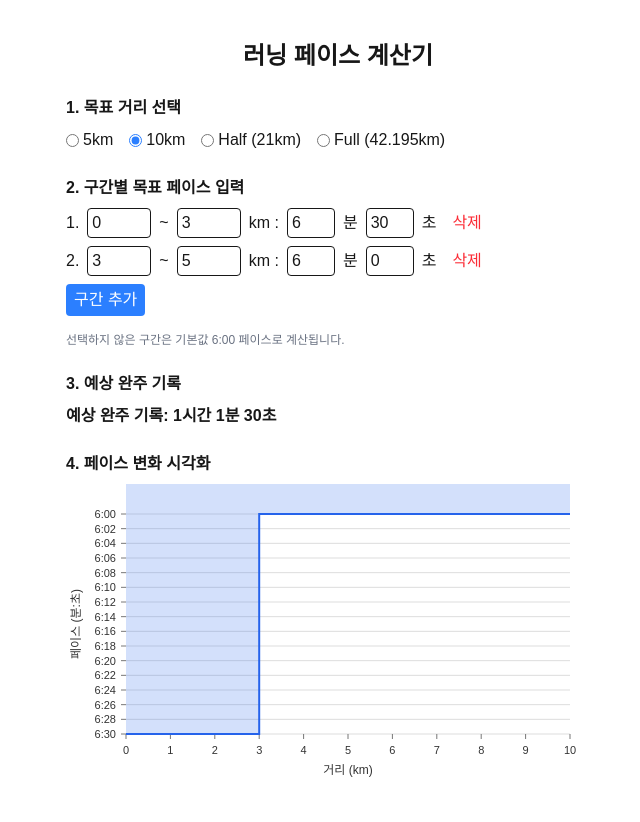
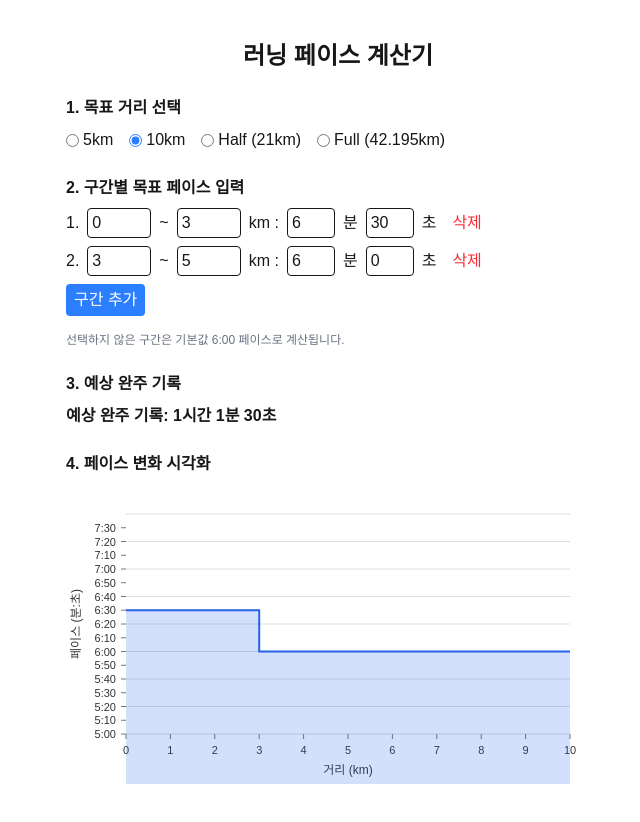
Before and after one commit to nomelancholy/running-pace-calculator, a Next.js app: page / in a window 1280 px wide. Shown: the whole page, without its empty margins (302-942 px from the left). Built offline with nearby package versions, Linux system fonts and the light colour scheme.

Commit message:
03.
nivo 차트의 y축은 아래가 낮은 페이스 위쪽이 높은 페이스가 오도록 바꿔줘

그리고 선택한 최소 페이스가 5분 30초고 최대 페이스가 6분 30초면
Y축은 4분 30초부터 7분 30초까지 10초단위로 보여지게 +- 1분 적용해서 보여줘

```diff
--- a/src/components/PaceChart.tsx
+++ b/src/components/PaceChart.tsx
@@ -10,6 +10,25 @@ function secondsToPace(sec: number) {
   const m = Math.floor(sec / 60);
   const s = sec % 60;
   return `${m}:${s.toString().padStart(2, "0")}`;
+}
+
+function getMinMaxPace(
+  sections: PaceSection[],
+  defaultPace: { min: number; sec: number },
+  totalDistance: number
+) {
+  // 모든 구간의 페이스(초) 배열
+  const paces: number[] = [];
+  for (let km = 0; km <= totalDistance; km += 0.5) {
+    const section = sections.find((s) => km >= s.from && km < s.to);
+    const pace = section
+      ? paceToSeconds(section.min, section.sec)
+      : paceToSeconds(defaultPace.min, defaultPace.sec);
+    paces.push(pace);
+  }
+  const min = Math.min(...paces);
+  const max = Math.max(...paces);
+  return { min, max };
 }
 
 interface PaceChartProps {
@@ -26,12 +45,22 @@ export default function PaceChart({
   // 0.5km 단위로 데이터 생성
   const points: { x: number; y: number }[] = [];
   for (let km = 0; km <= totalDistance; km += 0.5) {
-    // 해당 km에 적용되는 페이스 찾기
     const section = sections.find((s) => km >= s.from && km < s.to);
     const pace = section
       ? paceToSeconds(section.min, section.sec)
       : paceToSeconds(defaultPace.min, defaultPace.sec);
     points.push({ x: Number(km.toFixed(2)), y: pace });
+  }
+
+  // min/max pace 계산 (초)
+  const { min, max } = getMinMaxPace(sections, defaultPace, totalDistance);
+  // 1분씩 여유, 10초 단위로 라운딩
+  const yMin = Math.floor((min - 60) / 10) * 10;
+  const yMax = Math.ceil((max + 60) / 10) * 10;
+  // y축 tick 값 생성 (10초 단위)
+  const ticks: number[] = [];
+  for (let t = yMin; t <= yMax; t += 10) {
+    ticks.push(t);
   }
 
   const data = [
@@ -47,7 +76,7 @@ export default function PaceChart({
         data={data}
         margin={{ top: 30, right: 40, bottom: 50, left: 60 }}
         xScale={{ type: "linear", min: 0, max: totalDistance }}
-        yScale={{ type: "linear", min: "auto", max: "auto", reverse: true }}
+        yScale={{ type: "linear", min: yMin, max: yMax, reverse: false }}
         axisBottom={{
           legend: "거리 (km)",
           legendOffset: 36,
@@ -58,6 +87,7 @@ export default function PaceChart({
           legendOffset: -50,
           legendPosition: "middle",
           format: (v) => secondsToPace(Number(v)),
+          tickValues: ticks,
         }}
         pointSize={8}
         pointColor={{ theme: "background" }}
```
